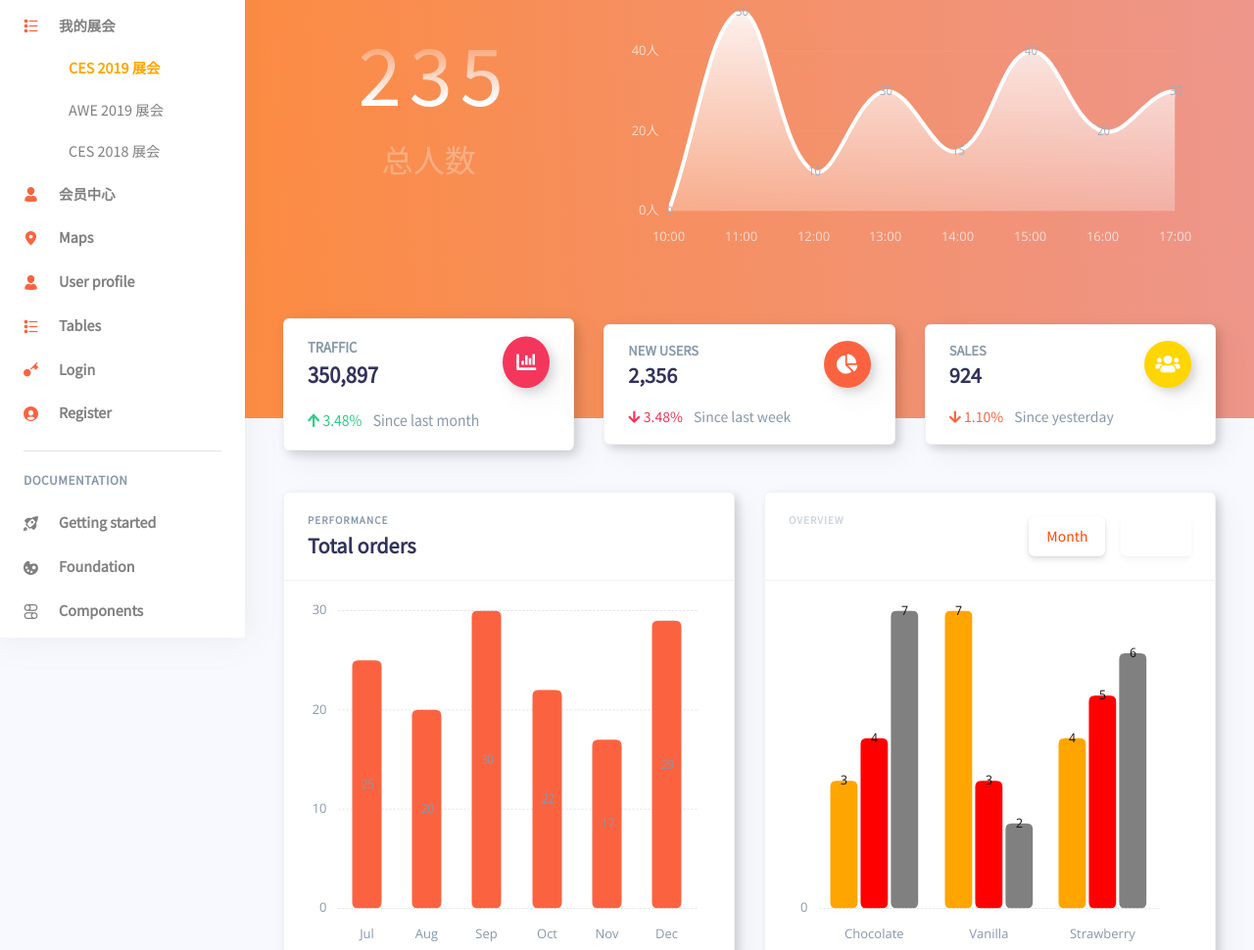
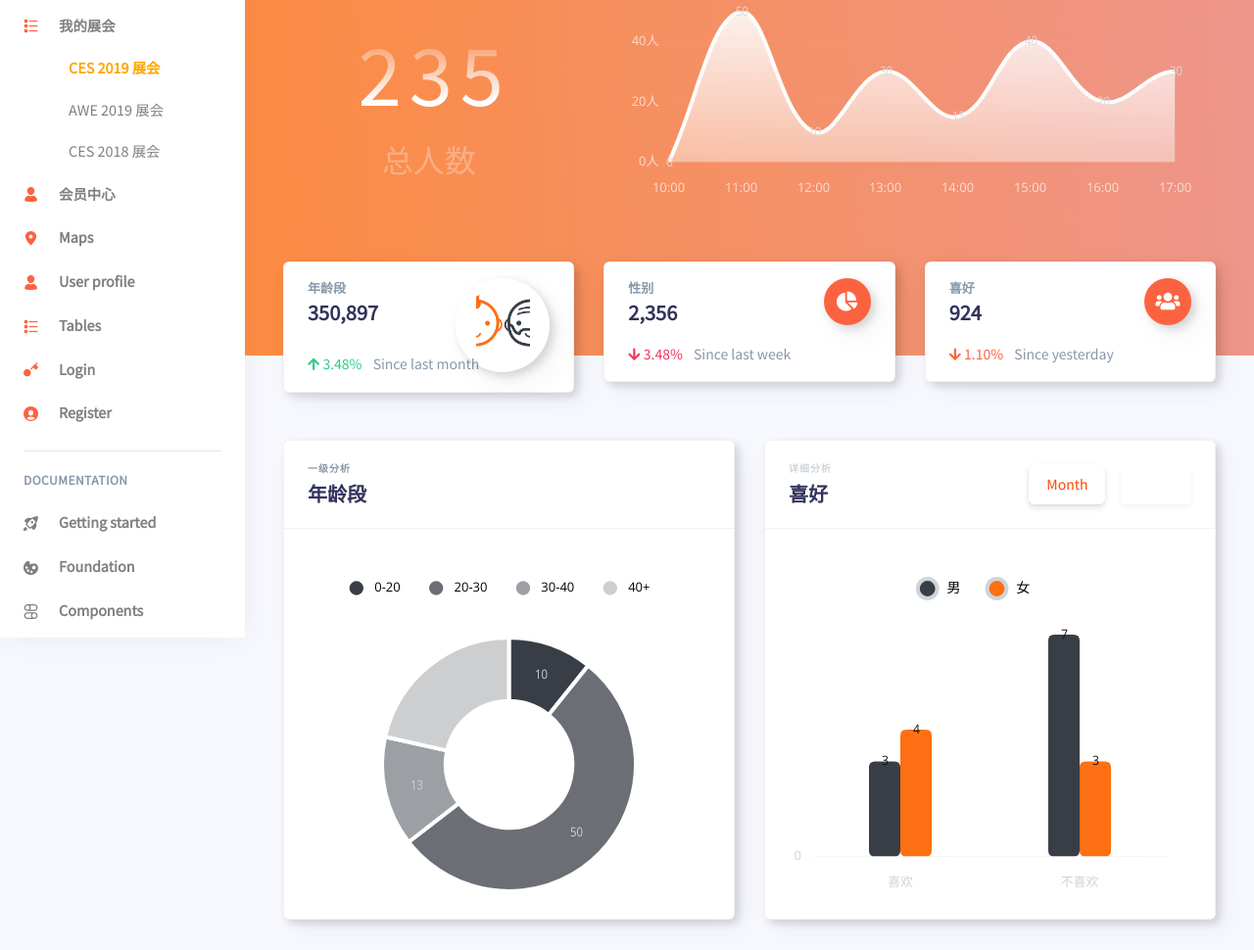
Before and after one commit to jznjz/axpo-dash, a website: page index.html in a window 1280 px wide. Shown: the part 149-1119 px from the top of the page at 98% size. Drawn offline with nearby package versions, Linux system fonts and the light colour scheme.

Commit message:
axpo-dash

```diff
--- a/assets/js/argon.js
+++ b/assets/js/argon.js
@@ -19,6 +19,14 @@
 //
 // Bootstrap Datepicker
 //
+Chart.plugins.register({
+  id: 'paddingBelowLegends',
+  beforeInit: function(chart, options) {
+    chart.legend.afterFit = function() {
+      this.height = this.height + 30;
+    };
+  }
+});
 
 'use strict';
 
@@ -555,8 +563,8 @@ var Charts = (function() {
 				global: {
 					responsive: true,
 					maintainAspectRatio: false,
-					defaultColor: (mode == 'dark') ? colors.gray[700] : colors.gray[600],
-					defaultFontColor: (mode == 'dark') ? colors.gray[700] : colors.gray[600],
+					defaultColor: (mode == 'dark') ? colors.gray[400] : colors.gray[400] ,
+					defaultFontColor: (mode == 'dark') ? colors.gray[400]  : colors.gray[400] ,
 					defaultFontFamily: fonts.base,
 					defaultFontSize: 13,
 					layout: {
@@ -567,7 +575,7 @@ var Charts = (function() {
 						position: 'bottom',
 						labels: {
 							usePointStyle: true,
-							padding: 16
+							padding: 30
 						}
 					},
 					elements: {
@@ -580,7 +588,7 @@ var Charts = (function() {
 							borderWidth: 4,
 							borderColor: colors.theme['primary'],
 							backgroundColor: colors.transparent,
-							borderCapStyle: 'rounded'
+							borderCapStyle: 'square'
 						},
 						rectangle: {
 							backgroundColor: colors.theme['warning']
@@ -589,7 +597,7 @@ var Charts = (function() {
 							backgroundColor: colors.theme['primary'],
 							borderColor: (mode == 'dark') ? colors.gray[800] : colors.white,
 							borderWidth: 4
-						}
+						},
 					},
 					tooltips: {
 						enabled: false,
@@ -685,7 +693,7 @@ var Charts = (function() {
 					}
 				},
 				doughnut: {
-					cutoutPercentage: 83,
+					cutoutPercentage: 53,
 					tooltips: {
 						callbacks: {
 							title: function(item, data) {
@@ -755,7 +763,7 @@ var Charts = (function() {
 			ticks: {
 				padding: 20
 			},
-			maxBarThickness: 30
+			maxBarThickness: 50
 		});
 
 		return options;
@@ -910,79 +918,64 @@ var Charts = (function() {
 // Orders chart
 //
 
-var OrdersChart = (function() {
-
-	//
-	// Variables
-	//
-
-	var $chart = $('#chart-orders');
-	var $ordersSelect = $('[name="ordersSelect"]');
-
-
-	//
-	// Methods
-	//
-
-	// Init chart
-	function initChart($chart) {
-
-		// Create chart
-		var ordersChart = new Chart($chart, {
-			type: 'bar',
-			options: {
-				scales: {
-					yAxes: [{
-						ticks: {
-							callback: function(value) {
-								if (!(value % 10)) {
-									//return '$' + value + 'k'
-									return value
-								}
-							}
-						}
+var canvasP = document.getElementById("chart-orders");
+var ctxP = canvasP.getContext('2d');
+var myPieChart = new Chart(ctxP, {
+   type: 'doughnut',
+   data: {
+      labels: ["0-20", "20-30", "30-40", "40+"],
+      datasets: [{
+         data: [10, 50, 13, 20],
+         backgroundColor: ["#393E46", "#6B6E74", "#9C9FA3", "#CDCED0"],
+         hoverBackgroundColor: ["#FD7013", "#FD7013", "#FD7013", "#FD7013"]
       }]
    },
-				tooltips: {
-					callbacks: {
-						label: function(item, data) {
-							var label = data.datasets[item.datasetIndex].label || '';
-							var yLabel = item.yLabel;
-							var content = '';
+   options: {
+      legend: {
+                      labels: {
+                // This more specific font property overrides the global property
+                fontColor: 'black'
+            },
+         display: true,
+         position: "top"
+      },
+       data:{
+         fontColor: 'rgba(255,255,255, 1)',
+                        fontSize: 18
+       },
+      cutoutPercentage: 50,
+   }
+});
 
-							if (data.datasets.length > 1) {
-								content += '<span class="popover-body-label mr-auto">' + label + '</span>';
-							}
+canvasP.onclick = function(e) {
+   var slice = myPieChart.getElementAtEvent(e);
+   if (!slice.length) return; // return if not clicked on slice
+   var label = slice[0]._model.label;
+   switch (label) {
+      // add case for each label/slice
+      case '0-20':
 
-							content += '<span class="popover-body-value">' + yLabel + '</span>';
+         updatechart();
 
-							return content;
-						}
+         break;
+      case '20-30':
+        updatechart2();
+         break;
+      // add rests ...
    }
 }
 
-			},
-			data: {
-				labels: ['Jul', 'Aug', 'Sep', 'Oct', 'Nov', 'Dec'],
-				datasets: [{
-					label: 'Sales',
-					data: [25, 20, 30, 22, 17, 29]
-				}]
-			}
-		});
-
-		// Save to jQuery object
-		$chart.data('chart', ordersChart);
+function updatechart(){
+    myBarChart.data.datasets[0].data = [1, 2];
+    myBarChart.data.datasets[1].data = [4, 5];
+    myBarChart.update();
 }
 
-
-	// Init chart
-	if ($chart.length) {
-		initChart($chart);
+function updatechart2(){
+    myBarChart.data.datasets[0].data = [11, 12];
+    myBarChart.data.datasets[1].data = [14, 15];
+    myBarChart.update();
 }
-
-})();
-
 //
 // Charts
 //
@@ -1011,6 +1004,9 @@ gradient1.addColorStop(1, 'rgba(255,255,255, 0)');
 		var salesChart = new Chart($chart, {
 			type: 'line',
 			options: {
+                plugins: {
+      paddingBelowLegends: false
+    },
                 legend: {
                     labels: {
                         fontColor: 'rgba(255,255,255, 0.7)',
@@ -1081,38 +1077,49 @@ gradient1.addColorStop(1, 'rgba(255,255,255, 0)');
 
 })();
 
-var ctx = document.getElementById("chart2").getContext("2d");
+var chart2 = document.getElementById("chart2").getContext("2d");
 
-var data = {
-  labels: ["Chocolate", "Vanilla", "Strawberry"],
+var myBarChart = new Chart(chart2, {
+  type: 'bar',
+  data: {
+  labels: ["喜欢", "不喜欢",],
   datasets: [{
-    label: "Blue",
-    backgroundColor: "orange",
-    data: [3, 7, 4]
+    label: "男",
+    backgroundColor: "#393E46",
+    data: [3, 7]
   }, {
-    label: "Red",
-    backgroundColor: "red",
-    data: [4, 3, 5]
-  }, {
-    label: "Green",
-    backgroundColor: "grey",
-    data: [7, 2, 6]
+    label: "女",
+    backgroundColor: "#FD7013",
+    data: [4, 3]
   }]
-};
+},
 
-var myBarChart = new Chart(ctx, {
-  type: 'bar',
-  data: data,
+
   options: {
-    barValueSpacing: 20,
+      legend: {
+
+          labels: {
+                        fontColor: 'rgba(#333)',
+                        fontSize: 14
+                    },
+         display: true,
+         position: "top"
+      },
+    barValueSpacing: 10,
     scales: {
+
       yAxes: [{
         ticks: {
           min: 0,
         }
+      }],
+        xAxes: [{
+            categoryPercentage: 0.35,
+            barPercentage: 1.0
         }]
     },
     plugins: {
+
             // Change options for ALL labels of THIS CHART
             datalabels: {
                 color: '#111',
--- a/index.html
+++ b/index.html
@@ -288,9 +288,9 @@
                 </div>
               </div>
             </div>
-            <div class="card-body" style="height: ">
+            <div class="card-body" style="height:">
               <!-- Chart -->
-              <div class="chart" style="height: 250px">
+              <div class="chart" style="height: 200px">
                 <!-- Chart wrapper -->
                 <canvas id="chart-sales" class="chart-canvas"></canvas>
               </div>
@@ -313,16 +313,16 @@
                 <div class="card-body">
                   <div class="row">
                     <div class="col">
-                      <h5 class="card-title text-uppercase text-muted mb-0">Traffic</h5>
+                      <h5 class="card-title text-uppercase text-muted mb-0">年龄段</h5>
                       <span class="h2 font-weight-bold mb-0">350,897</span>
                     </div>
                     <div class="col-auto">
-                      <div class="icon icon-shape bg-danger text-white rounded-circle shadow">
-                        <i class="fas fa-chart-bar"></i>
+                      <div class="icon icon-shape  text-white rounded-circle shadow" style=" height: 6rem; width: 6rem">
+                        <img src="assets/img/age.png" style="height: 4rem">
                       </div>
                     </div>
                   </div>
-                  <p class="mt-3 mb-0 text-muted text-sm">
+                  <p class=" mb-0 text-muted text-sm" style="margin-top: -20px">
                     <span class="text-success mr-2"><i class="fa fa-arrow-up"></i> 3.48%</span>
                     <span class="text-nowrap">Since last month</span>
                   </p>
@@ -334,7 +334,7 @@
                 <div class="card-body">
                   <div class="row">
                     <div class="col">
-                      <h5 class="card-title text-uppercase text-muted mb-0">New users</h5>
+                      <h5 class="card-title text-uppercase text-muted mb-0">性别</h5>
                       <span class="h2 font-weight-bold mb-0">2,356</span>
                     </div>
                     <div class="col-auto">
@@ -355,11 +355,11 @@
                 <div class="card-body">
                   <div class="row">
                     <div class="col">
-                      <h5 class="card-title text-uppercase text-muted mb-0">Sales</h5>
+                      <h5 class="card-title text-uppercase text-muted mb-0">喜好</h5>
                       <span class="h2 font-weight-bold mb-0">924</span>
                     </div>
                     <div class="col-auto">
-                      <div class="icon icon-shape bg-yellow text-white rounded-circle shadow">
+                      <div class="icon icon-shape bg-warning text-white rounded-circle shadow">
                         <i class="fas fa-users"></i>
                       </div>
                     </div>
@@ -374,13 +374,13 @@
 
           </div>
       <div class="row mt-5">
-       <div class="col-xl-6">
+       <div class="col-xl-6 mb-5 mb-xl-0">
           <div class="card shadow">
             <div class="card-header bg-transparent">
               <div class="row align-items-center">
                 <div class="col">
-                  <h6 class="text-uppercase text-muted ls-1 mb-1">Performance</h6>
-                  <h2 class="mb-0">Total orders</h2>
+                  <h6 class="text-uppercase text-muted ls-1 mb-1">一级分析</h6>
+                  <h2 class="mb-0">年龄段</h2>
                 </div>
               </div>
             </div>
@@ -397,8 +397,8 @@
             <div class="card-header bg-transparent">
               <div class="row align-items-center">
                 <div class="col">
-                  <h6 class="text-uppercase text-light ls-1 mb-1">Overview</h6>
-                  <h2 class="text-white mb-0">Sales value</h2>
+                  <h6 class="text-uppercase text-light ls-1 mb-1">详细分析</h6>
+                  <h2 class="mb-0">喜好</h2>
                 </div>
                 <div class="col">
                   <ul class="nav nav-pills justify-content-end">
```
Also changed, not shown: assets/css/argon.css, assets/img/age.png (added). Lines whose indentation alone changed are shown as unchanged.
